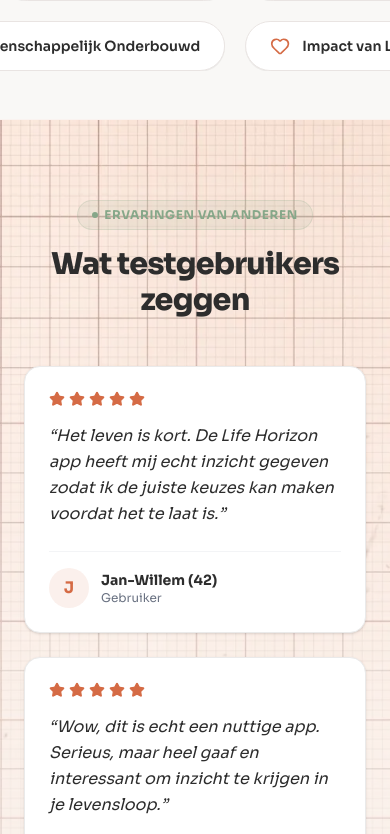
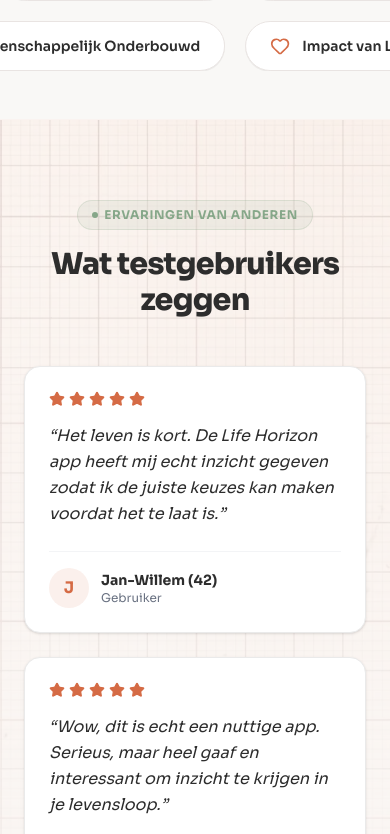
Before and after one commit to bjtromp-GH/Life-Horizon-Website, a React (Vite) app: page / in a window 390 px wide. Shown: the part 5870-6704 px from the top of the page. Built offline with nearby package versions, Linux system fonts and the light colour scheme.

Commit message:
Soften mobile background in Reviews section

```diff
--- a/src/components/Reviews.tsx
+++ b/src/components/Reviews.tsx
@@ -27,7 +27,7 @@
     <section className="py-20 bg-[#FAF9F8] relative overflow-hidden">
       {/* Background image (Mobile) */}
       <div
-        className="absolute top-0 left-0 w-full h-full lg:hidden z-0 pointer-events-none opacity-80"
+        className="absolute top-0 left-0 w-full h-full lg:hidden z-0 pointer-events-none opacity-30"
         style={{
           backgroundImage: "url('/IMG/lifehorizon-calculation-bg.webp')",
           backgroundSize: "cover",
```
